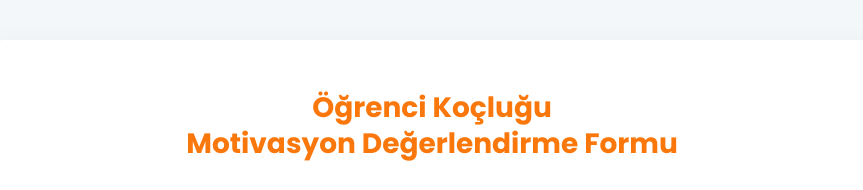
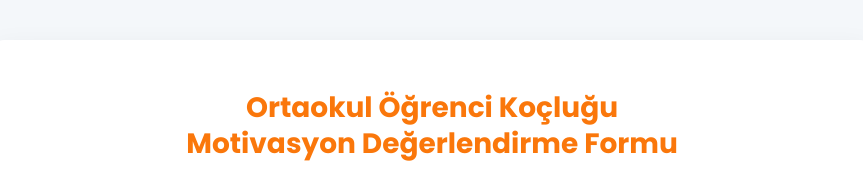
Before and after one commit to hibrahimaksakal/ogrenci-motivasyon-ortaokul, a plain HTML site: page index.html in a window 1280 px wide. Shown: the top 190 px of the page, without its empty margins (208-1071 px from the left). Drawn offline with nearby package versions, Linux system fonts and the light colour scheme.

Commit message:
Add files via upload

```diff
--- a/index.html
+++ b/index.html
@@ -3,7 +3,7 @@
 <head>
   <meta charset="UTF-8">
   <meta name="viewport" content="width=device-width, initial-scale=1.0">
-  <title>Öğrenci Koçluğu Uygulaması</title>
+  <title>Ortaokul Öğrenci Koçluğu Motivasyon Değerlendirme Uygulaması</title>
 
   <link rel="preconnect" href="https://fonts.googleapis.com">
   <link rel="preconnect" href="https://fonts.gstatic.com" crossorigin>
@@ -284,7 +284,7 @@
 </head>
 <body>
   <div class="container">
-    <h1>Öğrenci Koçluğu <br>Motivasyon Değerlendirme Formu</h1>
+    <h1>Ortaokul Öğrenci Koçluğu <br>Motivasyon Değerlendirme Formu</h1>
     <div class="info-box">
       <p><span>ⓘ</span> Bu araç, öğrenci koçluğu uygulamalarında danışman öğretmene öğrenci motivasyonuna dair fikir verebilmek amacıyla hazırlanmıştır. Tasarım aşamasında "başarı çemberi" uygulamasından ilham alınmıştır.</p>
       <p><span>ⓘ</span> Derecelendirmede 0 en düşük, 10 en yüksek puanı temsil etmektedir. Rapor oluşturma ekranında bu veriler otomatik olarak alınır ve öğrenciye özel rapor oluşturulur.</p>
```
